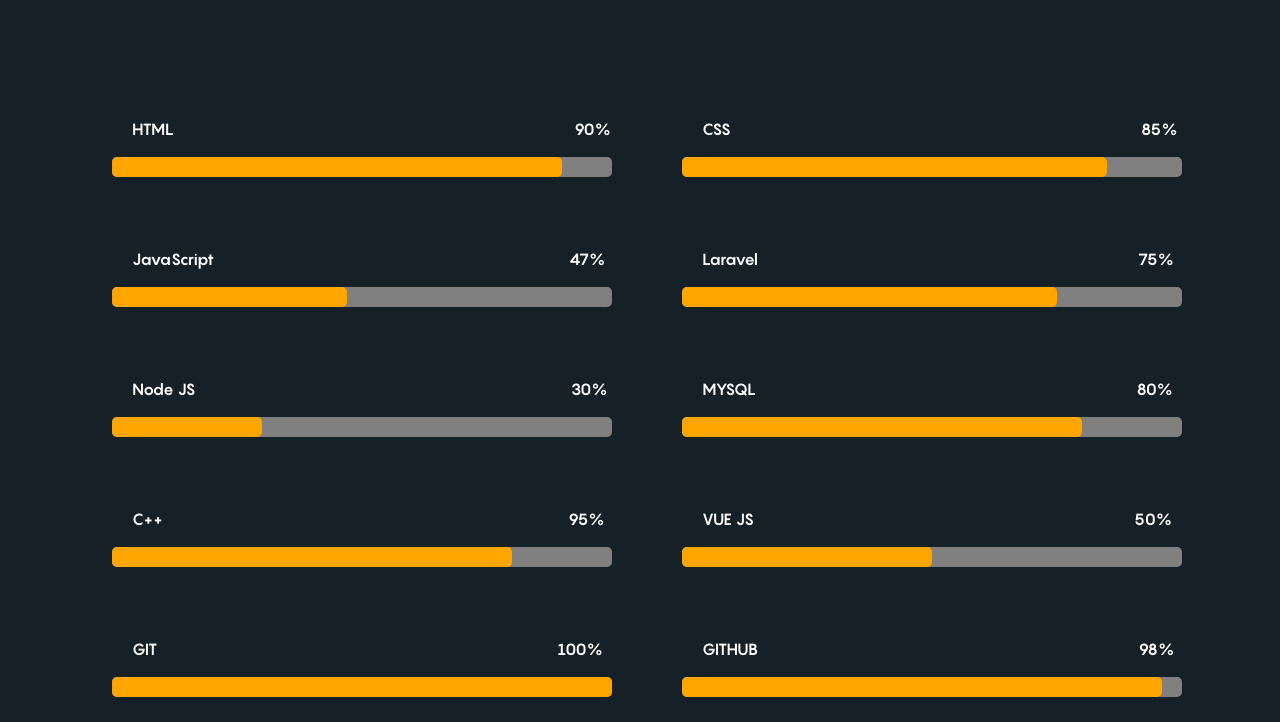
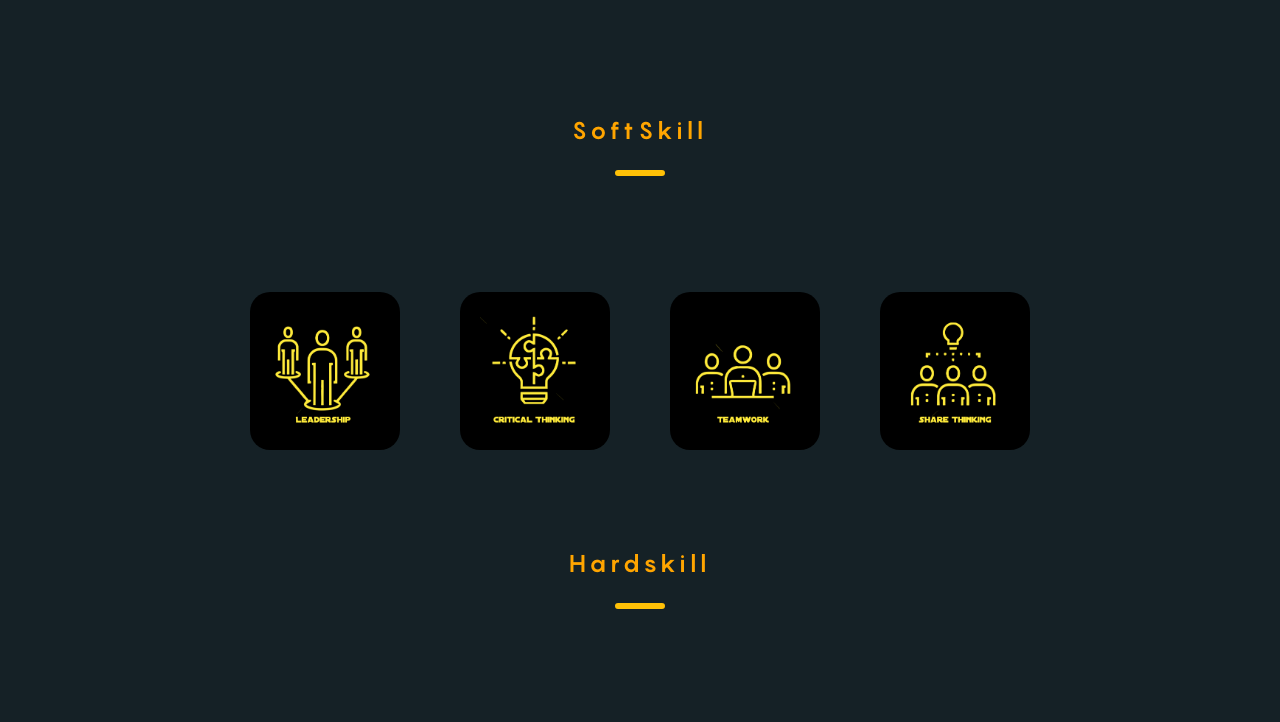
Before and after one commit to Gamahusen9/PORTOFOLIO, a plain HTML site: page index.html in a window 1280 px wide. Shown: the part 3098-3820 px from the top of the page. Drawn offline with nearby package versions, Linux system fonts and the light colour scheme.

Commit message:
ubah konten

```diff
--- a/index.html
+++ b/index.html
@@ -172,7 +172,7 @@
                     <img src="img/php-logo.webp" alt="">
                 </div>
             </div>
-            <div class="container" style="margin-top: 100px;">
+            <!-- <div class="container" style="margin-top: 100px;">
                 <div class="row">
                     <div class="col">
                         <div class="text">
@@ -293,7 +293,7 @@
                         </div>
                     </div>
                 </div>
-            </div>
+            </div> -->
 
 
             <h4 align="center" style="margin-top: 100px;  color: orange; letter-spacing: 5px;">SoftSkill</h4>
```
